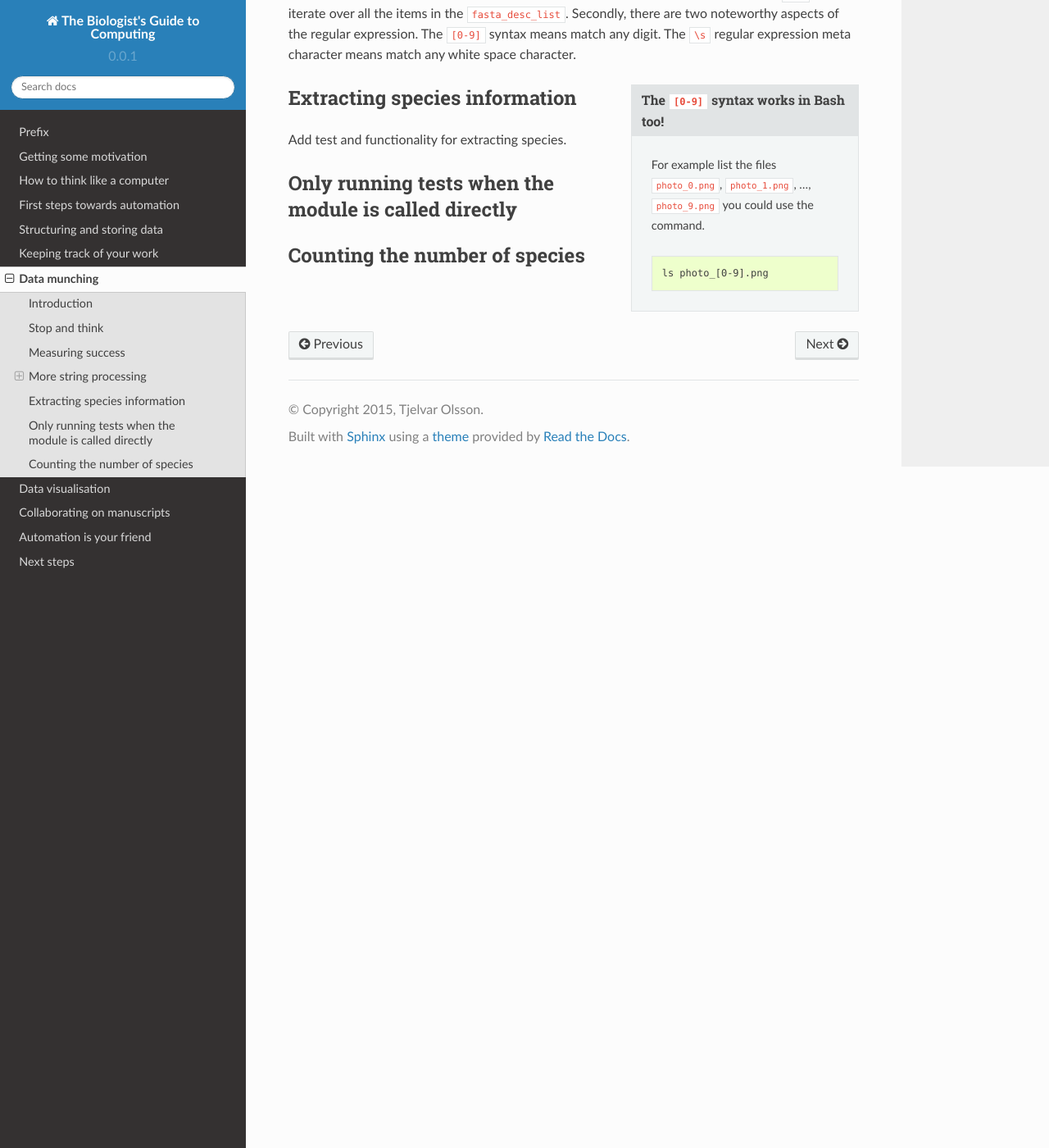
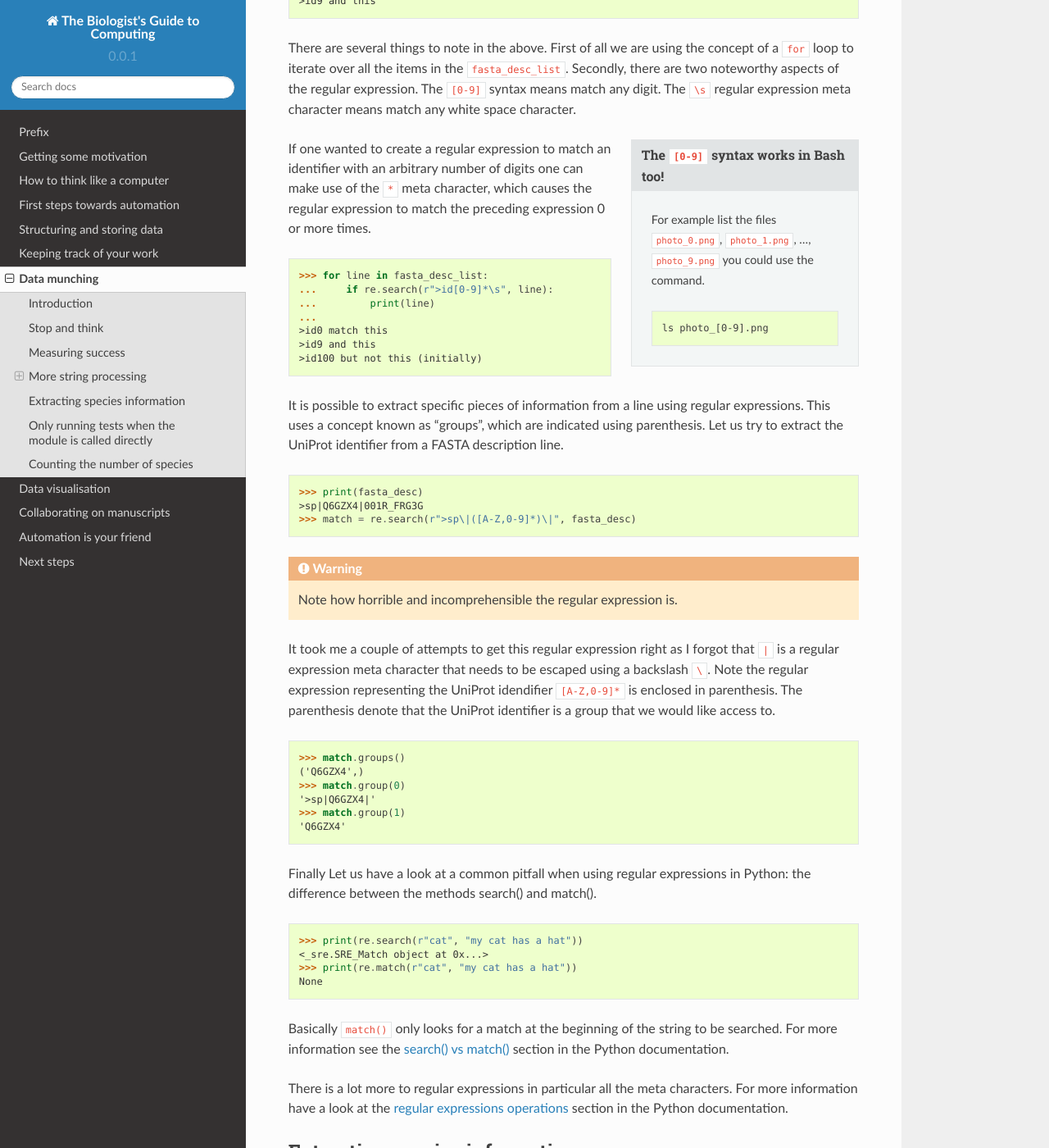
Before and after one commit to tjelvar-olsson/biologists-guide-to-computing, a Sphinx documentation site: the page built from source/data-munching.rst, in a window 1280 px wide and 1400 px high, scrolled down 11902 px. Shown: the whole window at 82% size. Built offline with Sphinx 7.4.7 and the Read the Docs theme 2.0.0, drawn with Linux system fonts in a browser that asks for light colours; some of the changed text lies outside the part shown.

Commit message:
Finished off reg ex section of data munching chapter.

```diff
--- a/source/data-munching.rst
+++ b/source/data-munching.rst
@@ -634,7 +634,11 @@ types of identifiers.
 
 .. code-block:: python
 
-    >>> fasta_desc_list = [">id0 match this", ">id9 and this", ">id100 but not this"]
+    >>> fasta_desc_list = [">id0 match this",
+    ...                    ">id9 and this",
+    ...                    ">id100 but not this (initially)",
+    ...                    "AATCG"]
+    ...
 
 Let us loop over the items in this list and print out the lines that match our
 identifier regular expression.
@@ -663,6 +667,67 @@ expression meta character means match any white space character.
 
                 ls photo_[0-9].png
 
+If one wanted to create a regular expression to match an identifier with an
+arbitrary number of digits one can make use of the ``*`` meta character, which
+causes the regular expression to match the preceding expression 0 or more times.
+
+.. code-block:: python
+
+    >>> for line in fasta_desc_list:
+    ...     if re.search(r">id[0-9]*\s", line):
+    ...         print(line)
+    ...
+    >id0 match this
+    >id9 and this
+    >id100 but not this (initially)
+
+It is possible to extract specific pieces of information from a line using
+regular expressions. This uses a concept known as "groups", which are indicated
+using parenthesis. Let us try to extract the UniProt identifier from a FASTA
+description line.
+
+.. code-block:: python
+
+    >>> print(fasta_desc)
+    >sp|Q6GZX4|001R_FRG3G
+    >>> match = re.search(r">sp\|([A-Z,0-9]*)\|", fasta_desc)
+
+.. warning:: Note how horrible and incomprehensible the regular expression is.
+
+It took me a couple of attempts to get this regular expression right as I
+forgot that ``|`` is a regular expression meta character that needs to be
+escaped using a backslash ``\``. Note the regular expression representing the
+UniProt idendifier ``[A-Z,0-9]*`` is enclosed in parenthesis. The parenthesis
+denote that the UniProt identifier is a group that we would like access to.
+
+
+    >>> match.groups()
+    ('Q6GZX4',)
+    >>> match.group(0)
+    '>sp|Q6GZX4|'
+    >>> match.group(1)
+    'Q6GZX4'
+
+Finally Let us have a look at a common pitfall when using regular expressions
+in Python: the difference between the methods search() and match().
+
+.. code-block:: python
+
+    >>> print(re.search(r"cat", "my cat has a hat"))  # doctest: +ELLIPSIS
+    <_sre.SRE_Match object at 0x...>
+    >>> print(re.match(r"cat", "my cat has a hat"))  # doctest: +ELLIPSIS
+    None
+
+Basically ``match()`` only looks for a match at the beginning of the string to
+be searched. For more information see the
+`search() vs match() <https://docs.python.org/2/library/re.html#search-vs-match>`_
+section in the Python documentation.
+
+There is a lot more to regular expressions in particular all the meta
+characters. For more information have a look at the
+`regular expressions operations <https://docs.python.org/2/library/re.html>`_
+section in the Python documentation.
+
 
 
 Extracting species information
```
